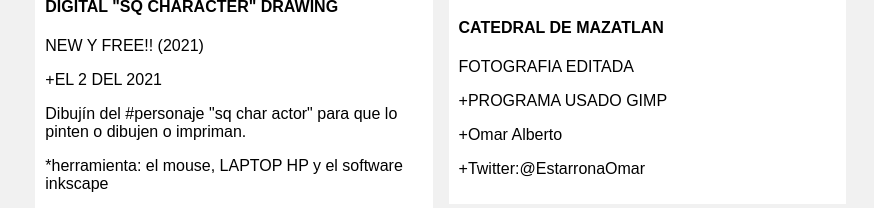
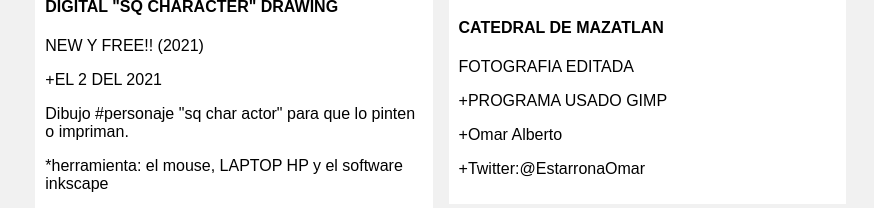
Before and after one commit to dg0mara66/news, a plain HTML site: page index.html in a window 1280 px wide. Shown: the part 1106-1314 px from the top of the page, without its empty margins (406-1280 px from the left). Drawn offline with Linux system fonts and the light colour scheme.

Commit message:
Update index.html

```diff
--- a/index.html
+++ b/index.html
@@ -50,7 +50,7 @@
           <h4>DIGITAL "SQ CHARACTER" DRAWING</h4>
           <P>NEW Y FREE!! (2021)</P>
             <P>+EL 2 DEL 2021</P>
-            <P>Dibujín del #personaje "sq char actor" para que lo pinten o dibujen o impriman.</P>
+            <P>Dibujo #personaje "sq char actor" para que lo pinten o impriman.</P>
             <P>*herramienta: el mouse, LAPTOP HP y  el software inkscape</P>
     </DIV>
   </DIV>
```
